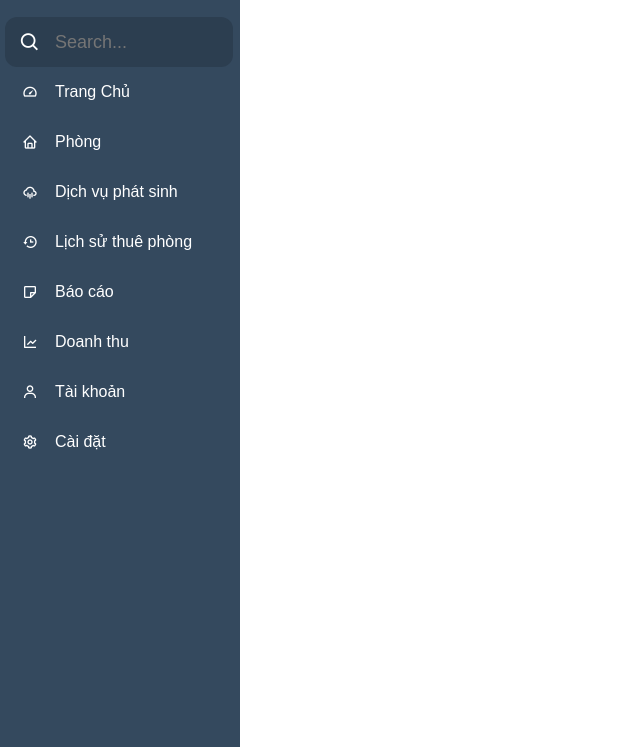
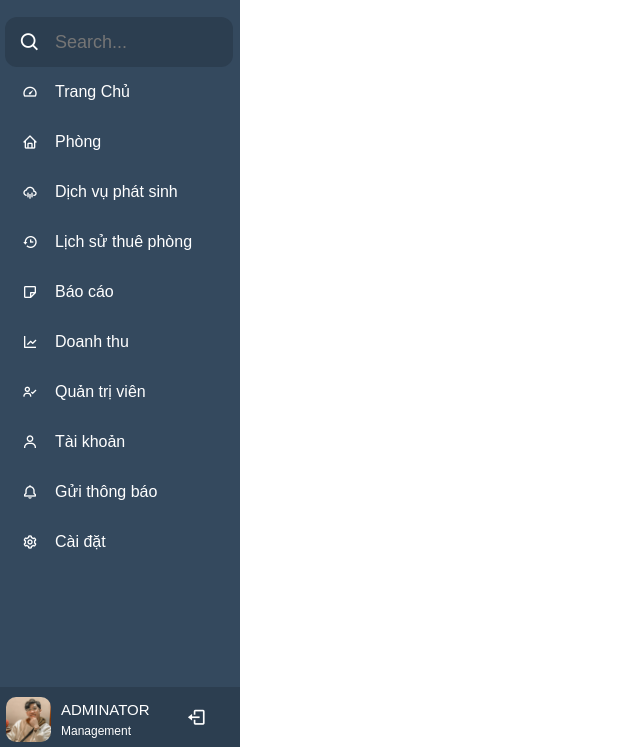
Before and after one commit to tuan2502/hostel-management, a plain HTML site: page admin/index.html in a window 1280 px wide. Shown: the part 53-800 px from the top of the page, without its empty margins (0-640 px from the left). Drawn offline with nearby package versions, Linux system fonts and the light colour scheme.

Commit message:
fourth commit

```diff
--- a/css/style.css
+++ b/admin/css/style.css
@@ -84,3 +84,58 @@ body {
     line-height: 50px;
     text-align: center;
 }
+
+.sidebar .profile_content {
+    position: absolute;
+    color: #fff;
+    left: 0;
+    bottom: 0;
+    width: 100%;
+}
+
+.sidebar .profile_content .profile {
+    position: relative;
+    padding: 10px 6px;
+    height: 60px;
+    background-color: #2c3e50;
+}
+
+.sidebar .profile_content .profile a {
+    color: #fff;
+}
+
+.profile_content .profile .profile_details {
+    display: flex;
+    align-items: center;
+}
+
+.profile .profile_details img {
+    height: 45px;
+    width: 45px;
+    object-fit: cover;
+    border-radius: 10px;
+}
+
+.profile .profile_details .name_job {
+    margin-left: 10px;
+}
+
+.profile .profile_details .name {
+    font-size: 15px;
+    font-weight: 400;
+}
+
+.profile .profile_details .job {
+    font-size: 12px;
+
+}
+
+.profile #log-out {
+    position: absolute;
+    left: 88%;
+    bottom: 5px;
+    transform: translateX(-50%);
+    min-width: 50px;
+    line-height: 50px;
+    font-size: 20px;
+}
--- a/index.html
+++ b/admin/index.html
@@ -21,6 +21,9 @@
                 <div class="logo_name">MOTEL MANAGEMENT</div>
             </div>
         </div>
+
+
+
         <ul class="nav_list">
             <li>
                 <i class='bx bx-search'></i>
@@ -64,8 +67,20 @@
             </li>
             <li>
                 <a href="#">
+                    <i class='bx bx-user-check'></i>
+                    <span class="links_name">Quản trị viên</span>
+                </a>
+            </li>
+            <li>
+                <a href="#">
                     <i class='bx bx-user' ></i>
                     <span class="links_name">Tài khoản</span>
+                </a>
+            </li>
+            <li>
+                <a href="#">
+                    <i class='bx bx-bell'></i>
+                    <span class="links_name">Gửi thông báo</span>
                 </a>
             </li>
             <li>
@@ -75,6 +90,19 @@
                 </a>
             </li>
         </ul>
+
+        <div class="profile_content">
+            <div class="profile">
+                <div class="profile_details">
+                    <img src="img/IMG_1071.JPG" alt="ADMINATOR">
+                    <div class="name_job">
+                        <div class="name">ADMINATOR</div>
+                        <div class="job">Management</div>
+                    </div>
+                </div>
+                <a href=""><i class='bx bx-log-out' id="log-out"></i>
+            </div></a>
+        </div>
     </div>
 
     <!-- jQuery first, then Popper.js, then Bootstrap JS. -->
--- /dev/null
+++ b/login/css/style_login.css
@@ -0,0 +1,23 @@
+* {
+    margin: 0;
+    padding: 0;
+    box-sizing: border-box;
+    font-family: "Poppins" , sans-serif;
+}
+
+body {
+    position: relative;
+    min-height: 100vh;
+    width: 100%;
+    overflow: hidden;
+}
+
+
+.login {
+    background-color: #34495e;
+    color: #fff;
+}
+
+.logo {
+    text-align: center;
+}
```
Also changed, not shown: login/login.html (added, +60 -0 lines), admin/img/IMG_1071.JPG (added), admin/js/script.js (added), login/img/image.jpg (added).
